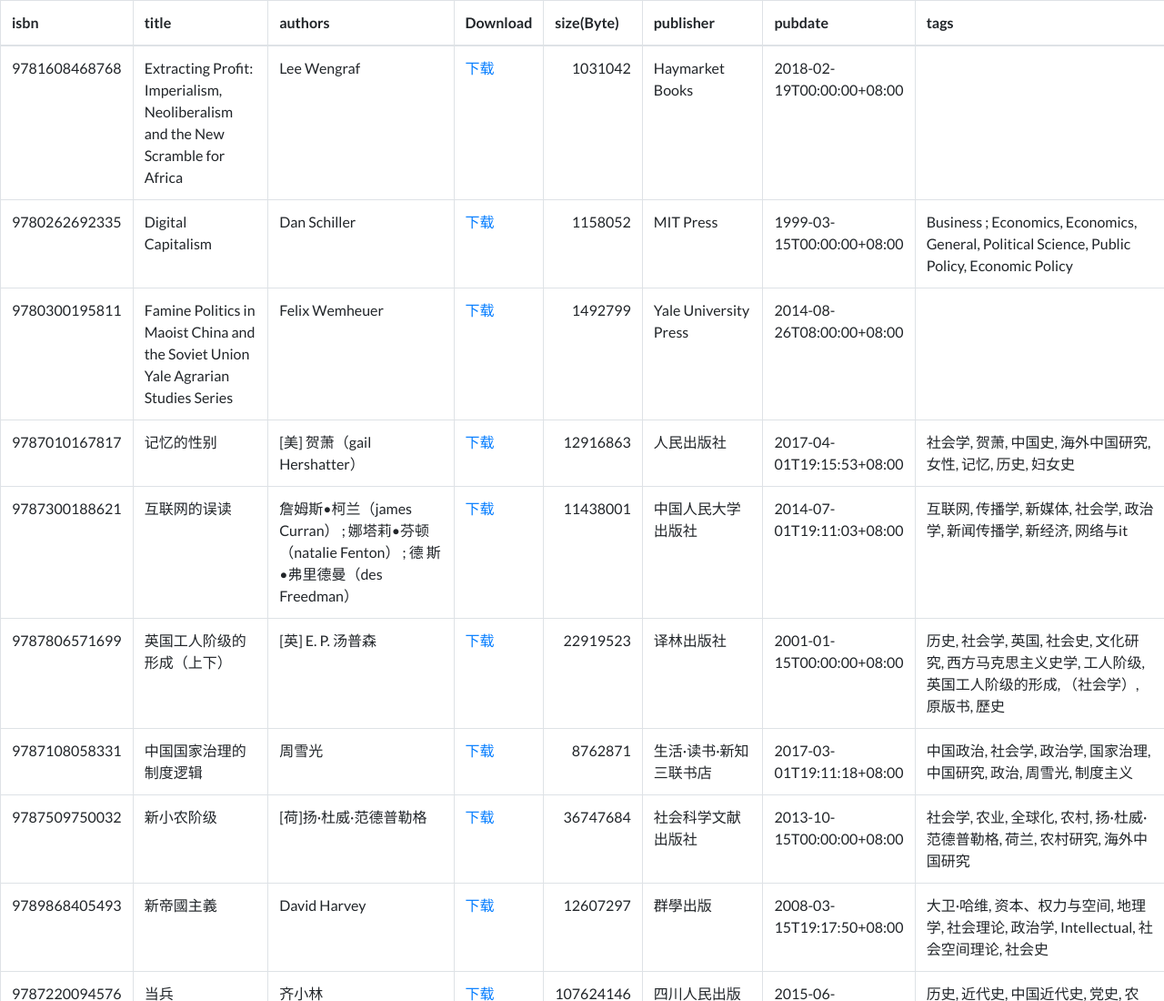
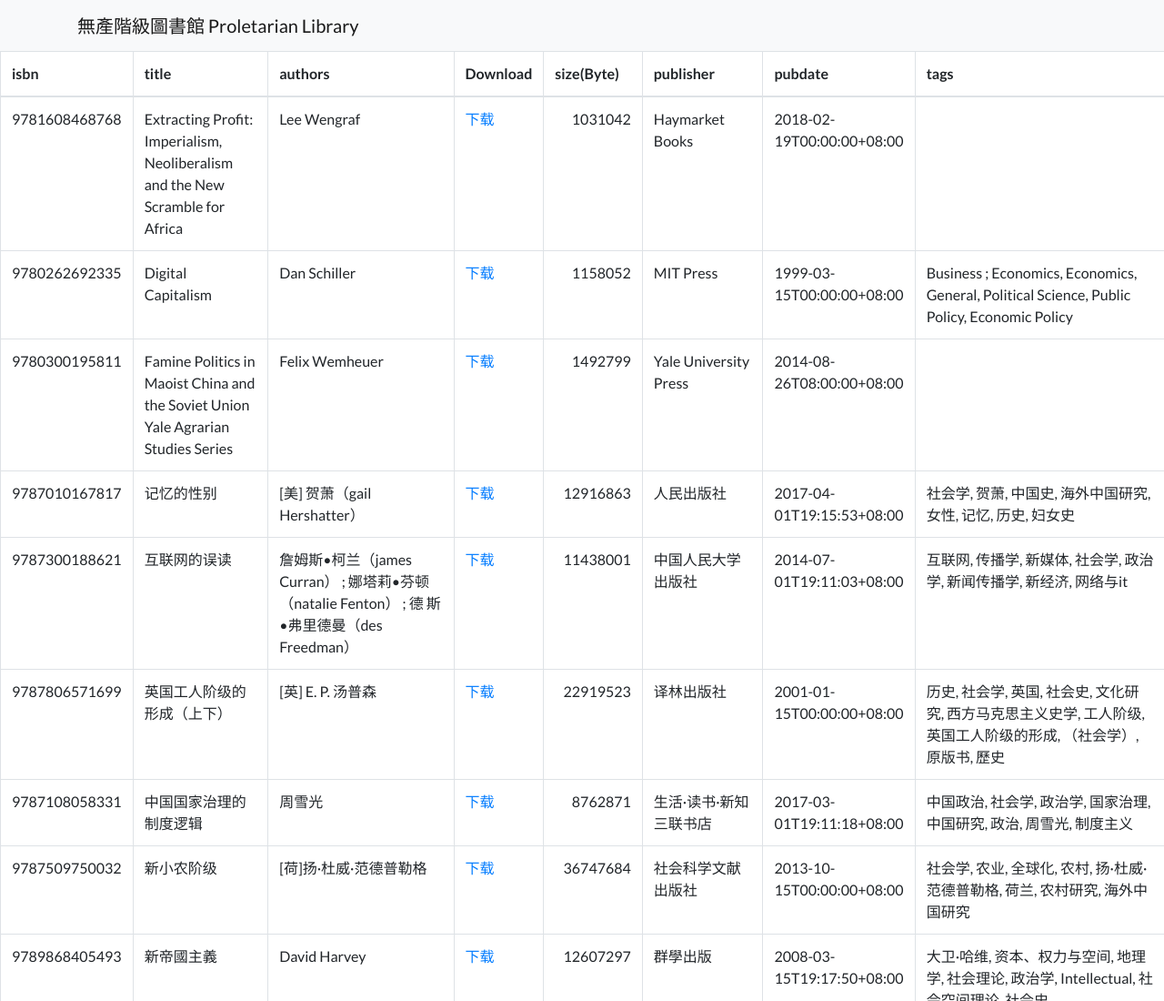
Before and after one commit to aries79419/proletariat_library, a website: page My_library_table.html in a window 1280 px wide. Shown: the top 1100 px of the page at 91% size. Drawn offline with Linux system fonts and the light colour scheme.

Commit message:
head-bar

```diff
--- a/My_library_table.html
+++ b/My_library_table.html
@@ -23,7 +23,13 @@
 
   </head>
 
-  <body><table class="table table-bordered table-hover table-condensed">
+  <body>
+     <nav class="navbar navbar-light bg-light static-top">
+      <div class="container">
+        <a class="navbar-brand" href="#">無產階級圖書館 Proletarian Library</a>
+      </div>
+    </nav>
+<table class="table table-bordered table-hover table-condensed">
 <thead><tr><th title="Field #1">isbn</th>
 <th title="Field #2">title</th>
 <th title="Field #3">authors</th>
```
